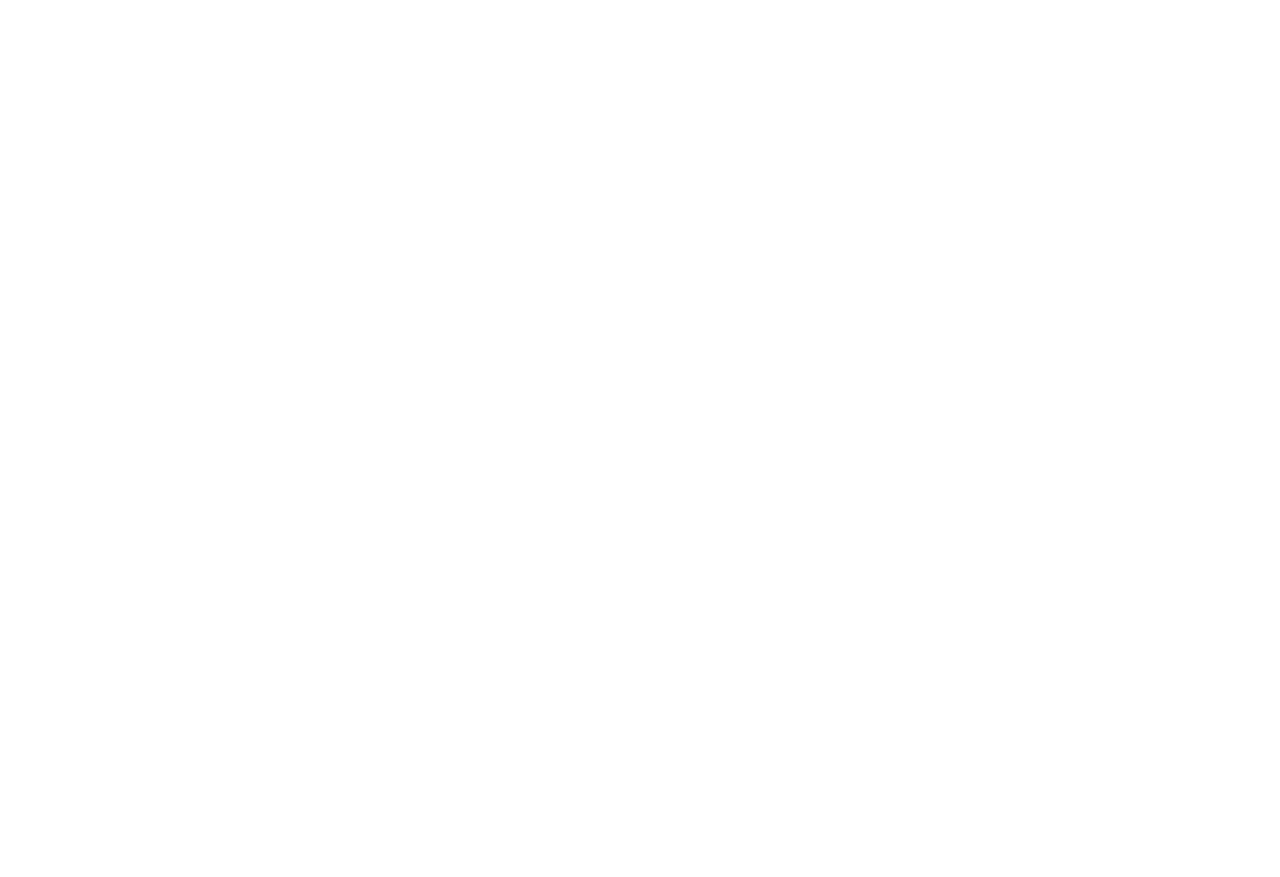
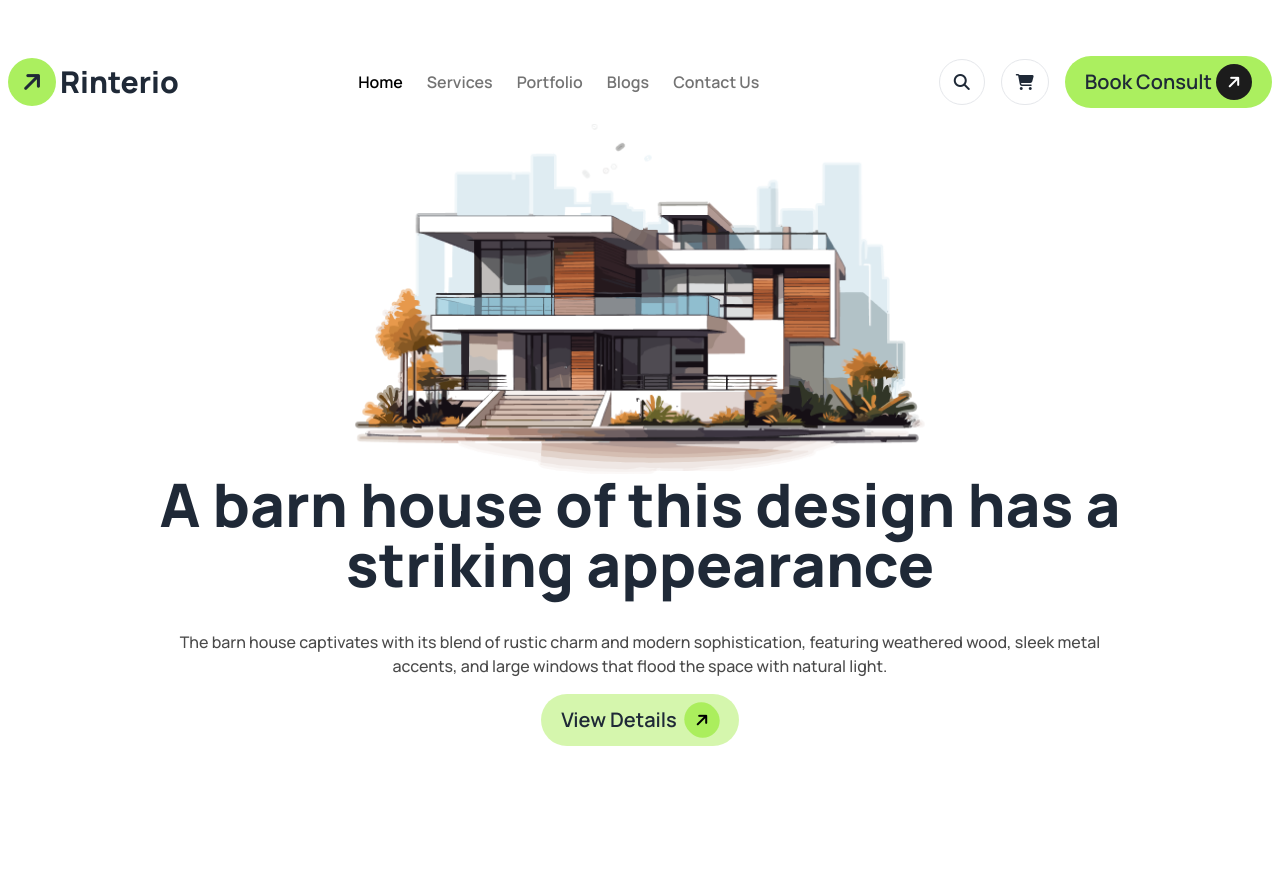
Before and after one commit to simaakther2099/hero-assignment-3, a plain HTML site: page index.html in a window 1280 px wide. Before the commit the page ends 800 px from the top, so only its background shows below. Drawn offline with nearby package versions, Linux system fonts and the light colour scheme.

Commit message:
added the header

```diff
--- a/index.html
+++ b/index.html
@@ -1,11 +1,146 @@
 <!DOCTYPE html>
-<html lang="en">
-<head>
-    <meta charset="UTF-8">
-    <meta name="viewport" content="width=device-width, initial-scale=1.0">
-    <title>Document</title>
-</head>
-<body>
+<html lang="en" data-theme="light">
+  <head>
+    <meta charset="UTF-8" />
+    <meta name="viewport" content="width=device-width, initial-scale=1.0" />
+    <title>Assignment-3</title>
+    <link rel="preconnect" href="https://fonts.googleapis.com" />
+    <link rel="preconnect" href="https://fonts.gstatic.com" crossorigin />
+    <link
+      href="https://fonts.googleapis.com/css2?family=Manrope:wght@200..800&display=swap"
+      rel="stylesheet"
+    />
+    <script
+      src="https://kit.fontawesome.com/525fd6b0af.js"
+      crossorigin="anonymous"
+    ></script>
+    <link
+      href="https://cdn.jsdelivr.net/npm/daisyui@4.12.10/dist/full.min.css"
+      rel="stylesheet"
+      type="text/css"
+    />
+    <script src="https://cdn.tailwindcss.com"></script>
+    <script>
+      tailwind.config = {
+        theme: {
+          extend: {
+            colors: {
+              clifford: "#da373d",
+              "button-color": "#ABEF5F",
+              "button-text": "#1C1C1C",
+              "small-h1": "#494949",
+              "small-p": "#737373",
+            },
+            backgroundImage: {
+              mainSection:
+                "linear-gradient(0.00deg, rgb(255, 255, 255),rgba(255, 255, 255, 0) 100%);",
 
-</body>
-</html>
+              "form-area": "url('./image/bg.jpg')",
+            },
+            fontFamily: {
+              manropeFont: '"Manrope", sans-serif;',
+            },
+          },
+        },
+      };
+    </script>
+    <style>
+      .manrope-font {
+        font-family: "Manrope", sans-serif;
+      }
+    </style>
+  </head>
+  <body class="manrope-font">
+    <!-- Header section start -->
+    <header
+      class="bg-gradient-to-b from-[hsla(0,0%,101%,1)] to-[hsla(0,0%,101%,0)]"
+    >
+      <!-- Navbar section -->
+      <section class="p-2">
+        <nav class="container mx-auto flex justify-between items-center pt-12">
+          <div class="flex items-center gap-1">
+            <button class="bg-[#ABEF5F] rounded-full">
+              <i
+                class="-rotate-45 text-xl md:text-2xl rounded-full w-12 h-12 flex justify-center items-center md:px-4 md:py-2.5 fa-solid fa-arrow-right"
+              ></i>
+            </button>
+            <div><h1 class="text-3xl font-[800]">Rinterio</h1></div>
+          </div>
+          <div
+            class="lg:flex list-none gap-6 justify-center items-center md:hidden hidden text-[#737373] font-semibold"
+          >
+            <li><a class="text-black" href="">Home</a></li>
+            <li><a href="">Services</a></li>
+            <li><a href="">Portfolio</a></li>
+            <li><a href="">Blogs</a></li>
+            <li><a href="">Contact Us</a></li>
+          </div>
+          <div class="flex gap-4 items-center">
+            <div
+              class="bg-white border px-3.5 py-2.5 rounded-full cursor-pointer hidden md:block"
+            >
+              <i class="fa-solid fa-magnifying-glass"></i>
+            </div>
+            <div
+              class="bg-white border px-3.5 py-2.5 rounded-full cursor-pointer hidden md:block"
+            >
+              <i class="fa-solid fa-cart-shopping"></i>
+            </div>
+            <div
+              class="bg-[#ABEF5F] md:flex hidden gap-1 py-2 px-5 items-center rounded-full"
+            >
+              <div class="text-xl font-semibold">Book Consult</div>
+              <div>
+                <i
+                  class="-rotate-45 bg-[#1C1C1C] w-9 h-9 flex justify-center items-center rounded-full fa-solid text-white fa-arrow-right"
+                ></i>
+              </div>
+            </div>
+            <div
+              class="lg:hidden bg-white border px-3.5 py-2.5 rounded-full cursor-pointer"
+            >
+              <i class="fa-solid fa-bars"></i>
+            </div>
+          </div>
+        </nav>
+      </section>
+      <!-- banner section start -->
+      <section
+        class="container mx-auto flex flex-col justify-center items-center p-2 "
+      >
+        <div>
+          <img src="image/banner.png" alt="" />
+        </div>
+        <div class="text-center">
+          <h2
+            class="lg:text-6xl md:text-4xl pb-5 text-2xl font-extrabold text-[0.5px Outside hsla(0,0%,13%,1)]"
+          >
+            A barn house of this design has a <br />
+            striking appearance
+          </h2>
+          <p
+            class="md:text-[16px] p-4 text-[14px] text-[hsla(0,0%,29%,1)] font-[500]"
+          >
+            The barn house captivates with its blend of rustic charm and modern
+            sophistication, featuring weathered wood, sleek metal <br />
+            accents, and large windows that flood the space with natural light.
+          </p>
+        </div>
+        <div class="md:pb-32 pb-7">
+          <div
+            class="bg-[hsla(88,81%,65%,0.5)] flex md:flex gap-2 md:py-2 md:px-5 py-2 px-16 items-center rounded-full"
+          >
+            <div class="md:text-xl font-semibold">View Details</div>
+            <div>
+              <i
+                class="-rotate-45 bg-[hsla(88,81%,65%,1)] rounded-full px-2.5 py-2.5 fa-solid text-black fa-arrow-right"
+              ></i>
+            </div>
+          </div>
+        </div>
+      </section>
+      <!-- banner section end -->
+    </header>
+
+    <!-- header section end -->
+    <!-- main section start -->
```
Also changed, not shown: tailwind.config.js (added, +12 -0 lines).
